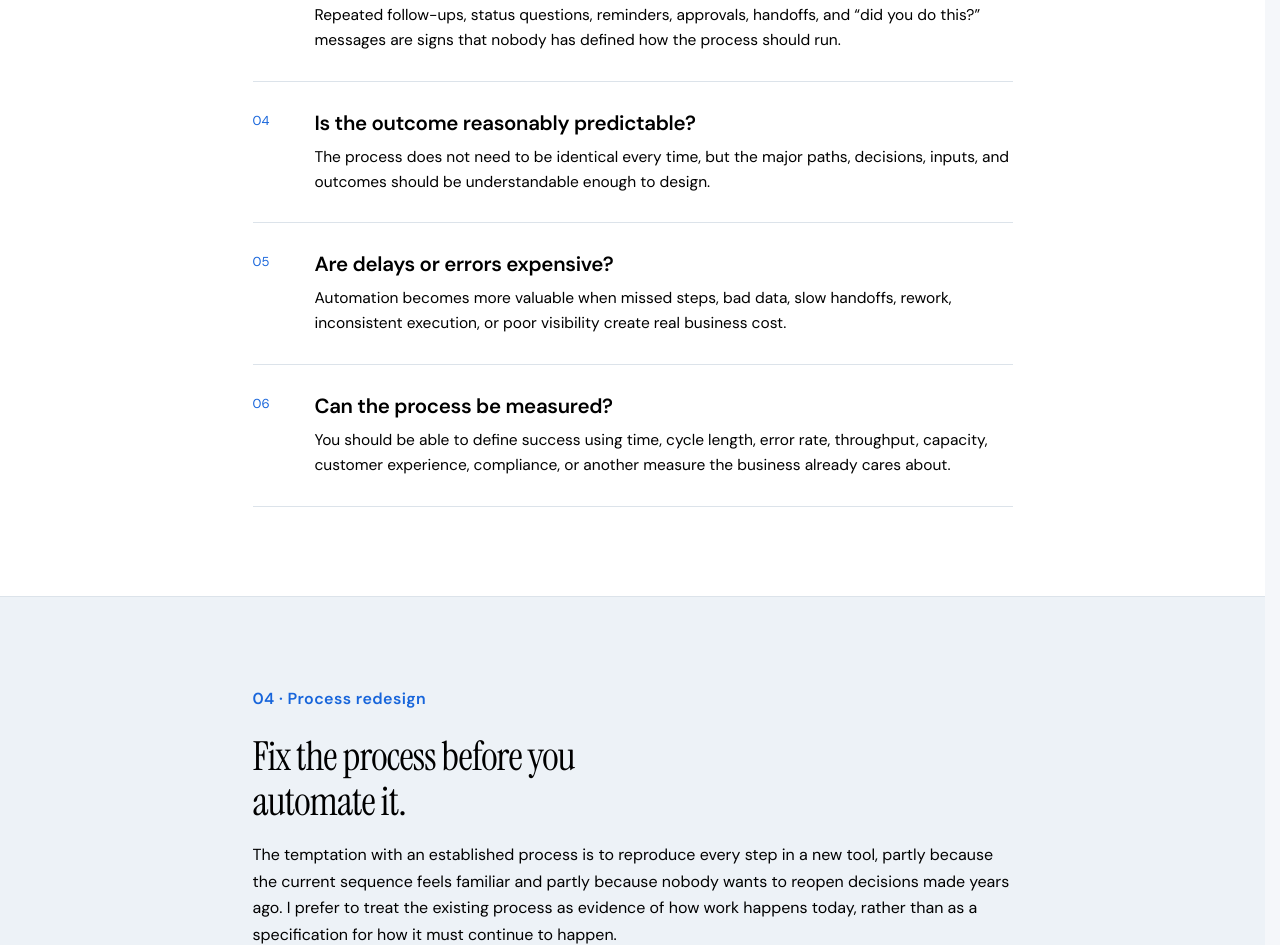
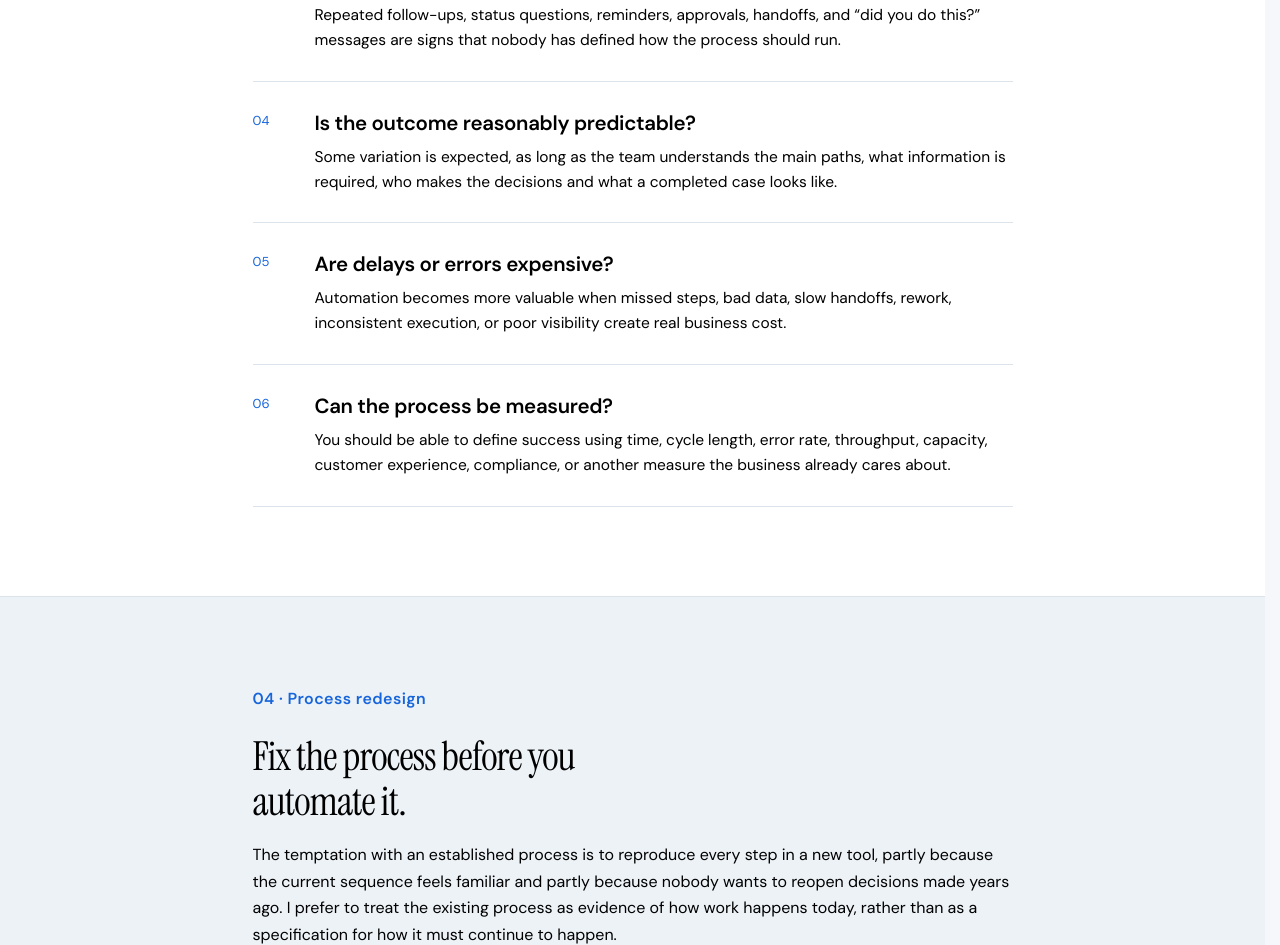
Before and after one commit to zandergrant/workrefactor, a plain HTML site: page business-process-automation/index.html in a window 1280 px wide. Shown: the part 8816-9761 px from the top of the page. Drawn offline with Linux system fonts and the light colour scheme.

Commit message:
Complete remaining editorial corrections on contact and process pages

```diff
--- a/business-process-automation/index.html
+++ b/business-process-automation/index.html
@@ -1015,9 +1015,8 @@
             </h3>
 
             <p>
-              The process does not need to be identical every
-              time, but the major paths, decisions, inputs, and
-              outcomes should be understandable enough to design.
+              Some variation is expected, as long as the team understands the main paths,
+              what information is required, who makes the decisions and what a completed case looks like.
             </p>
 
           </div>
```
Also changed, not shown: contact/index.html (+2 -2 lines), work-with-us/index.html (+1 -1 lines).
